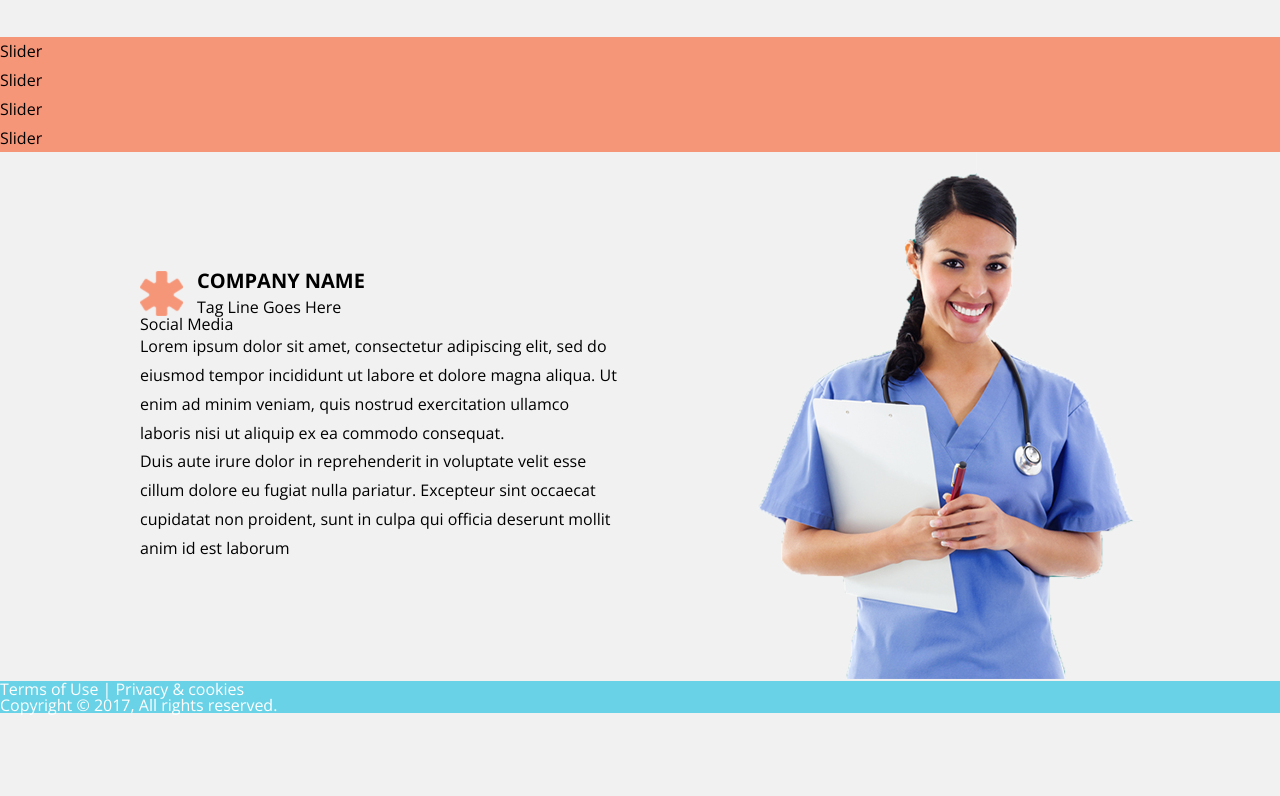
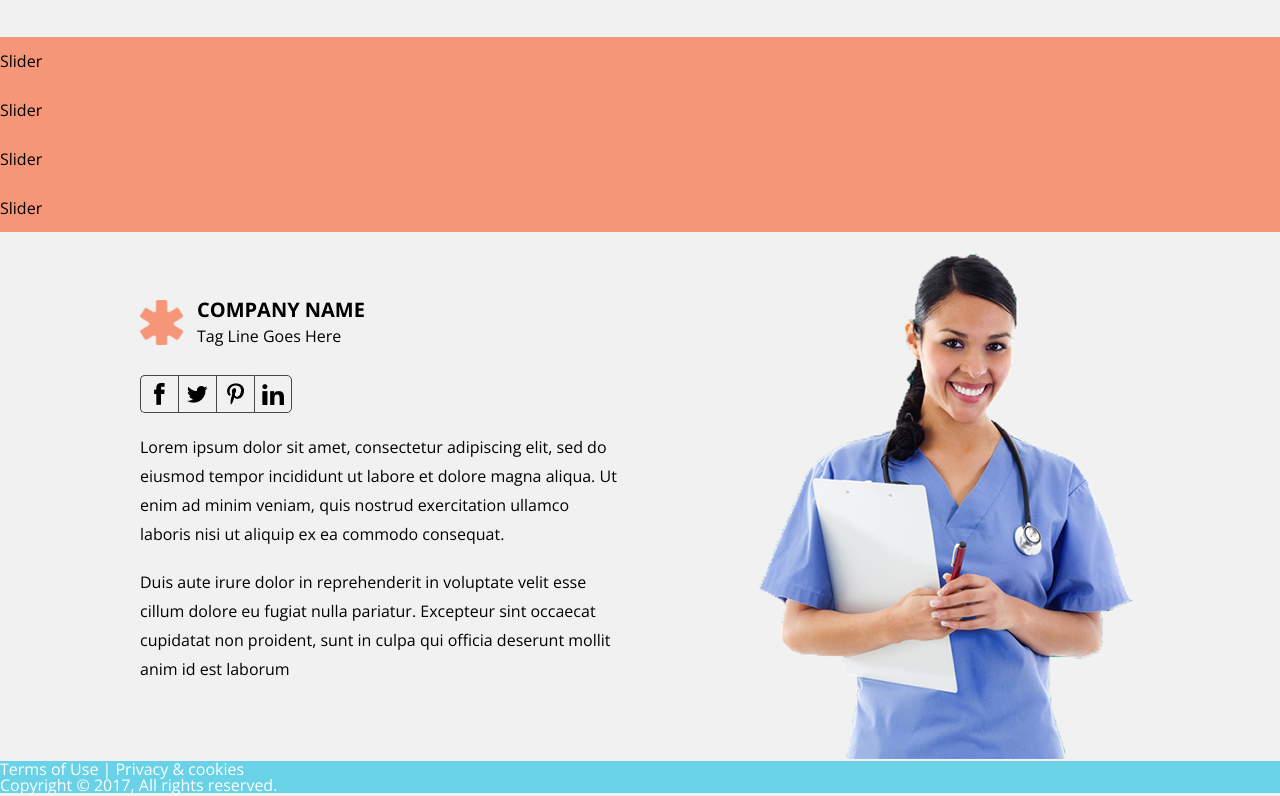
Before and after one commit to giulianok/fullbeaker-challenge, a website: page src/index.html in a window 1280 px wide. Shown: the part 880-1676 px from the top of the page. Before the commit the page ends 1596 px from the top, so only its background shows below. Drawn offline with nearby package versions, Linux system fonts and the light colour scheme; files that its build step writes are made by us from their sources.

Commit message:
social media icons

```diff
--- a/src/index.html
+++ b/src/index.html
@@ -111,9 +111,30 @@
           </div>
         </div>
 
-        <ul>
-          <li>Social Media</li>
-        </ul>
+        <div class='social-media-wrapper'>
+          <ul class="SocialMedia">
+            <li>
+              <a href="#">
+                <img src="./images/facebook@2x.png" width="11" height="22" />
+              </a>
+            </li>
+            <li>
+              <a href="#">
+                <img src="./images/twitter@2x.png" width="21" height="17" />
+              </a>
+            </li>
+            <li>
+              <a href="#">
+                <img src="./images/pinterest@2x.png" width="17" height="22" />
+              </a>
+            </li>
+            <li>
+              <a href="#">
+                <img src="./images/linkedin@2x.png" width="22" height="21" />
+              </a>
+            </li>
+          </ul>
+        </div>
 
         <p>
           Lorem ipsum dolor sit amet, consectetur adipiscing elit, sed do eiusmod tempor incididunt ut labore et dolore magna aliqua.
--- a/src/scss/Company.scss
+++ b/src/scss/Company.scss
@@ -7,4 +7,55 @@
   .nurse {
     margin-left: 140px;
   }
+
+  .social-media-wrapper {
+    margin: 30px 0 10px;
+  }
 }
+
+.SocialMedia {
+  display: flex;
+
+  > li {
+    $size: 38px;
+    $radius: 5px;
+    display: block;
+    width: $size;
+    height: $size;
+    border: solid 1px $gray-dark;
+    border-right: 0;
+    overflow: hidden;
+
+    &:last-child {
+      border-right: solid 1px $gray-dark;
+      border-radius: 0 $radius $radius 0;
+    }
+
+    &:first-child {
+      border-radius: $radius 0 0 $radius;
+    }
+
+    > a {
+      display: flex;
+      width: 100%;
+      height: 100%;
+      justify-content: center;
+      align-items: center;
+
+      &,
+      &:hover {
+        img {
+          transition: transform 300ms ease;
+        }
+      }
+
+      &:hover {
+        background: $white;
+
+        img {
+          transform: scale(1.2);
+        }
+      }
+    }
+  }
+}
--- a/src/scss/style.scss
+++ b/src/scss/style.scss
@@ -16,6 +16,7 @@
 
 p {
   line-height: 1.8em;
+  padding: 10px 0;
 }
 
 .container,
```
Also changed, not shown: src/images/facebook@2x.png (added), src/images/linkedin@2x.png (added), src/images/pinterest@2x.png (added), src/images/twitter@2x.png (added).
